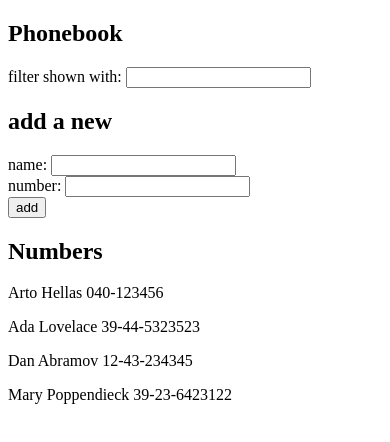
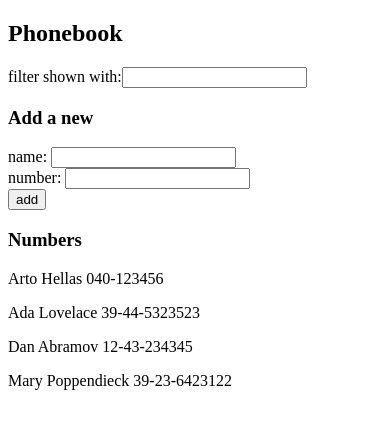
Before and after one commit to brunomaso1/course-ossu-full-stack-open, a React (Create React App) app in the folder part2/phonebook/: page / in a window 390 px wide. Shown: the top 442 px of the page. Built offline with nearby package versions, Linux system fonts and the light colour scheme.

Commit message:
2.10: The Phonebook Step5

```diff
--- a/part2/phonebook/src/App.js
+++ b/part2/phonebook/src/App.js
@@ -1,4 +1,7 @@
 import { useState, React } from "react";
+import { Filter } from "./components/Filter";
+import { PersonForm } from "./components/PersonForm";
+import { Persons } from "./components/Persons";
 
 function App() {
   const [persons, setPersons] = useState([
@@ -12,49 +15,18 @@ function App() {
   const [newNumber, setNewNumber] = useState('');
   const [serachTerm, setSearchTerm] = useState('');
 
-  function addNewPerson(event) {
-    event.preventDefault();
-    if (persons.some((person) => person.name.toLowerCase() === newName.toLowerCase())) {
-      alert(`${newName} is already added to the phonebook`);
-    } else {
-      setPersons(persons.concat({
-        name: newName,
-        number: newNumber,
-        id: persons.length + 1
-      }));
-      setNewNumber('');
-      setNewName('');
-    }
-  }
-
-  function handleNewNameChange(event) {
-    setNewName(event.target.value);
-  }
-
-  function handleNewNumberChange(event) {
-    setNewNumber(event.target.value);
-  }
-
-  function handleSearchTermChange(event) {
-    setSearchTerm(event.target.value);
-  }
-
   return (
     <div>
       <h2>Phonebook</h2>
-      <div>filter shown with: <input onChange={handleSearchTermChange} value={serachTerm}></input></div>
-      <h2>add a new</h2>
-      <form onSubmit={addNewPerson} >
-        <div>name: <input onChange={handleNewNameChange} value={newName} /></div>
-        <div>number: <input onChange={handleNewNumberChange} value={newNumber} /></div>
-        <div>
-          <button type="submit">add</button>
-        </div>
-      </form>
-      <h2>Numbers</h2>
-      {persons
-        .filter((person) => person.name.toLowerCase().includes(serachTerm.toLowerCase().trim()))
-        .map((person) => <p key={person.id}>{person.name} {person.number}</p>)}
+      <Filter setSearchTerm={setSearchTerm} serachTerm={serachTerm}></Filter>
+      <h3>Add a new</h3>
+      <PersonForm
+        persons={persons} setPersons={setPersons}
+        newName={newName} setNewName={setNewName}
+        newNumber={newNumber} setNewNumber={setNewNumber}
+      ></PersonForm>
+      <h3>Numbers</h3>
+      <Persons persons={persons} serachTerm={serachTerm}></Persons>
     </div>
   );
 }
--- /dev/null
+++ b/part2/phonebook/src/components/Filter.js
@@ -0,0 +1,15 @@
+
+import { React } from "react";
+
+export function Filter({ setSearchTerm, serachTerm }) {
+
+    function handleSearchTermChange(event) {
+        return setSearchTerm(event.target.value);
+    }
+
+    return (
+        <div>filter shown with:
+            <input onChange={handleSearchTermChange} value={serachTerm}></input>
+        </div>
+    )
+}
--- /dev/null
+++ b/part2/phonebook/src/components/PersonForm.js
@@ -0,0 +1,37 @@
+import { React } from "react";
+
+export function PersonForm({ persons, setPersons, newName, setNewName, newNumber, setNewNumber }) {
+
+    function addNewPerson(event) {
+        event.preventDefault();
+        if (persons.some((person) => person.name.toLowerCase() === newName.toLowerCase())) {
+            alert(`${newName} is already added to the phonebook`);
+        } else {
+            setPersons(persons.concat({
+                name: newName,
+                number: newNumber,
+                id: persons.length + 1
+            }));
+            setNewNumber('');
+            setNewName('');
+        }
+    }
+
+    function handleNewNameChange(event) {
+        setNewName(event.target.value);
+    }
+
+    function handleNewNumberChange(event) {
+        setNewNumber(event.target.value);
+    }
+
+    return (
+        <form onSubmit={addNewPerson} >
+            <div>name: <input onChange={handleNewNameChange} value={newName} /></div>
+            <div>number: <input onChange={handleNewNumberChange} value={newNumber} /></div>
+            <div>
+                <button type="submit">add</button>
+            </div>
+        </form>
+    )
+}
--- /dev/null
+++ b/part2/phonebook/src/components/Persons.js
@@ -0,0 +1,11 @@
+import { React } from "react";
+
+export function Persons({ persons, serachTerm }) {
+    return (
+        <>
+            {persons
+                .filter((person) => person.name.toLowerCase().includes(serachTerm.toLowerCase().trim()))
+                .map((person) => <p key={person.id}>{person.name} {person.number}</p>)}
+        </>
+    )
+}
```
